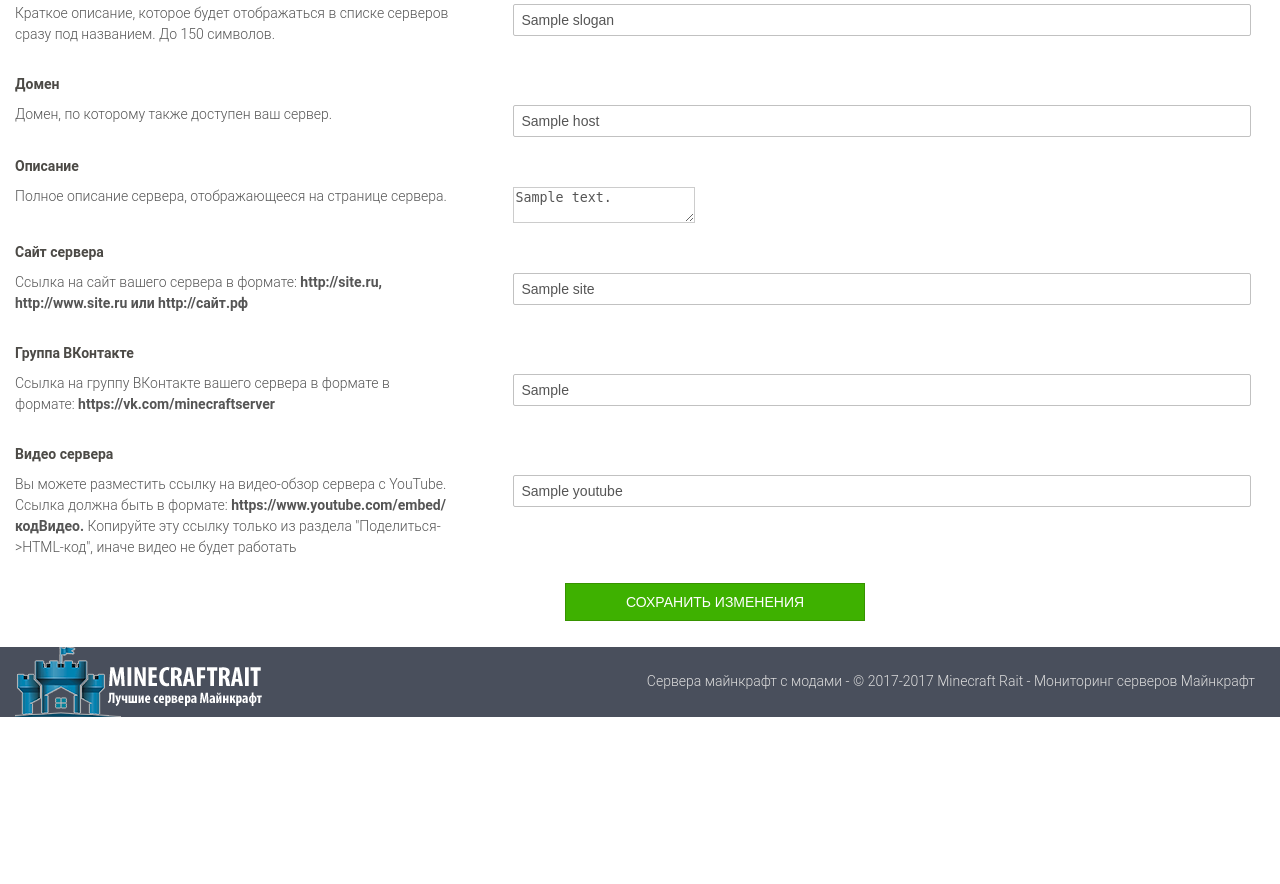
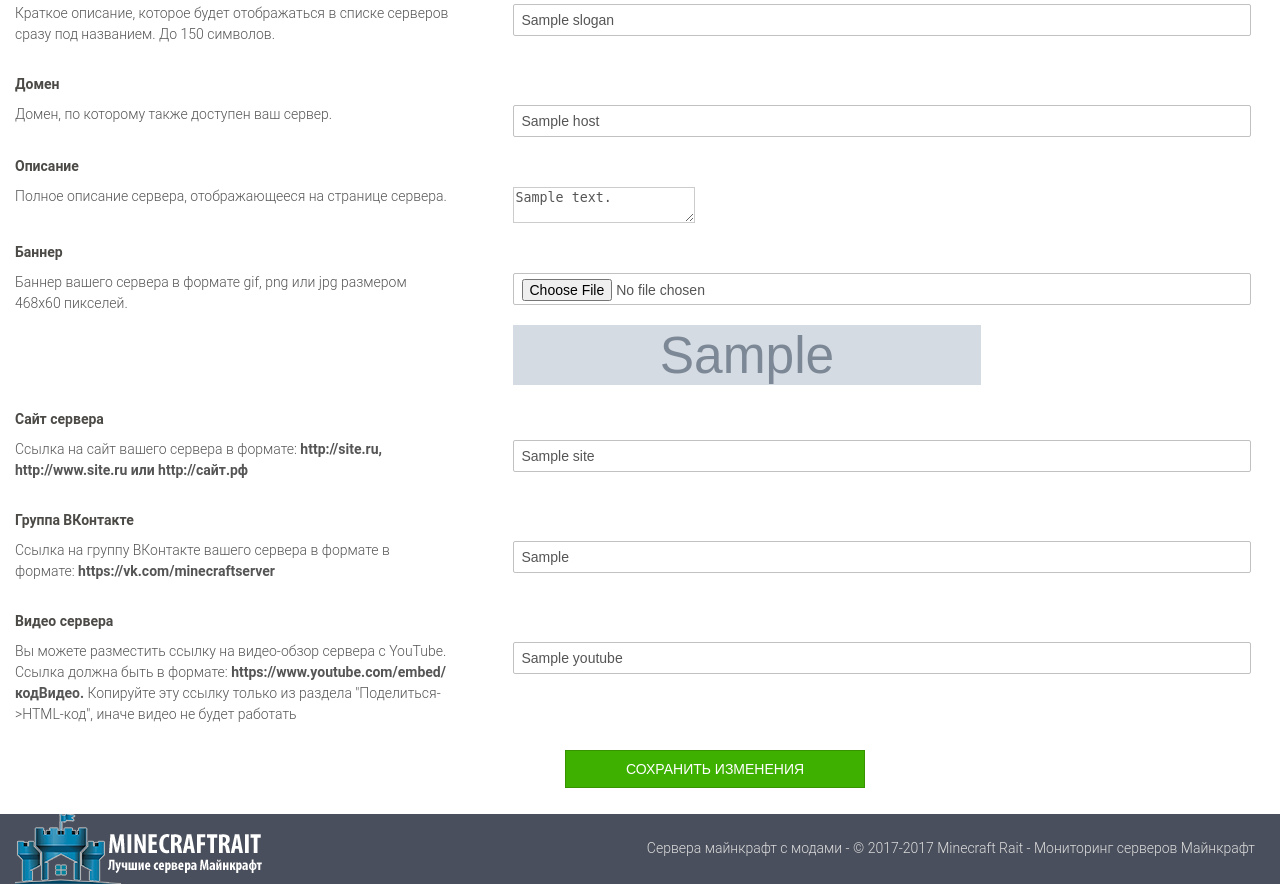
Before and after one commit to iworkshop84/mine, a PHP site: template views/users/serveredit.php in a window 1280 px wide. Shown: the part 662-1546 px from the top of the page. Before the commit the page ends 1379 px from the top, so only its background shows below. Run offline with PHP 8.4, Linux system fonts and the light colour scheme; the template is opened without the code that fills it: most values are stand-ins (such as "Sample title", 1, 10 or a date in 2020); grey boxes marked "Sample" are stand-in pictures; data that the repository does not hold is empty; some libraries are stand-ins or nearby versions.

Commit message:
+ Багфикс неправильного даунтайма + Загрузка баннеров и вывод их на страницах
Signed-off-by: iworkshop <iworkshop84@gmail.com>

```diff
--- a/views/servers/style.css
+++ b/views/servers/style.css
@@ -974,6 +974,29 @@ a.knopka {
     width: 60%;
 }
 
+.servereditbanner{
+    padding: 10px 0 10px 0;
+    float: left;
+    width: 60%;
+}
+
+.servereditbanner img{
+    width: 468px;
+    height: 60px;
+}
+
+.serverpagebanner{
+    padding: 0 0 10px 0;
+    float: left;
+    width: 60%;
+}
+
+.serverpagebanner img{
+    width: 390px;
+    height: 50px;
+}
+
+
 #edit-server input.setextfield{
     width: 720px;
     padding:5px 8px 5px 8px;
--- a/views/users/serveredit.php
+++ b/views/users/serveredit.php
@@ -164,6 +164,19 @@
 
 
                 <div class="editservertextblock">
+                    <span class="estitle">Баннер</span>
+                    <span class="estext">
+                        Баннер вашего сервера в формате gif, png или jpg размером 468x60 пикселей.
+                    </span>
+                </div>
+                <div class="servereditfield"><input class="setextfield" type="file" id="banner" name="banner"></div>
+                <?php if(!empty($items->banner)):?>
+                    <div class="servereditbanner"><img src="/../upload/banners/<?= $items->banner; ?>" alt="баннер <?= $items->name ?>" ></div>
+                <?php endif;?>
+                <div class="clear"></div>
+
+
+                <div class="editservertextblock">
                     <span class="estitle">Сайт сервера</span>
                     <span class="estext">
                         Ссылка на сайт вашего сервера в формате: <b>http://site.ru, http://www.site.ru или http://сайт.рф</b>
```
Also changed, not shown: controllers/Users.php (+28 -0 lines), index.php (+23 -0 lines), views/servers/all.php (+9 -1 lines), views/servers/one.php (+8 -0 lines), upload/banners/serverbanner1509243566.jpeg (added), upload/banners/serverbanner1509251182.gif (added), upload/banners/serverbanner1509251337.gif (added).
